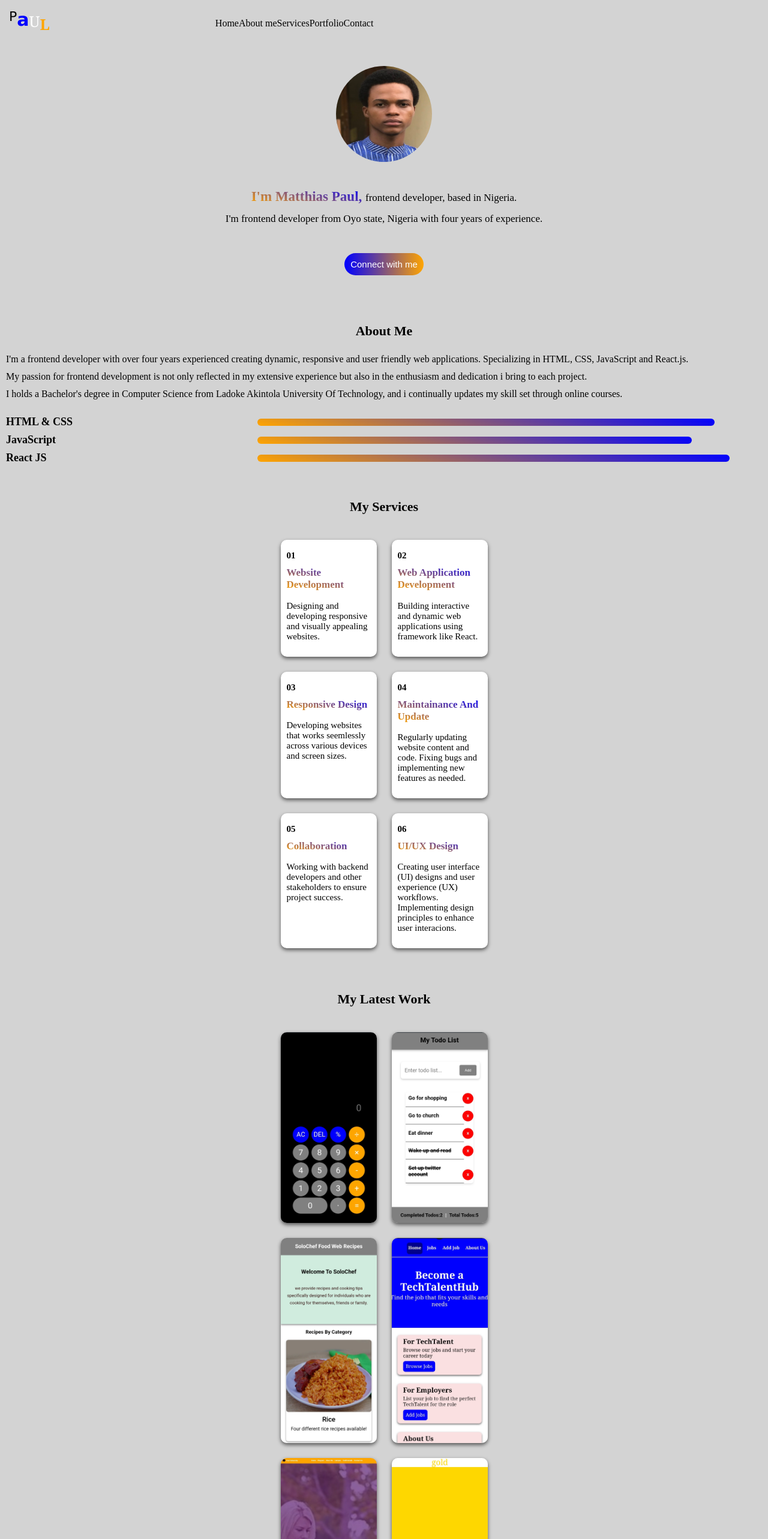
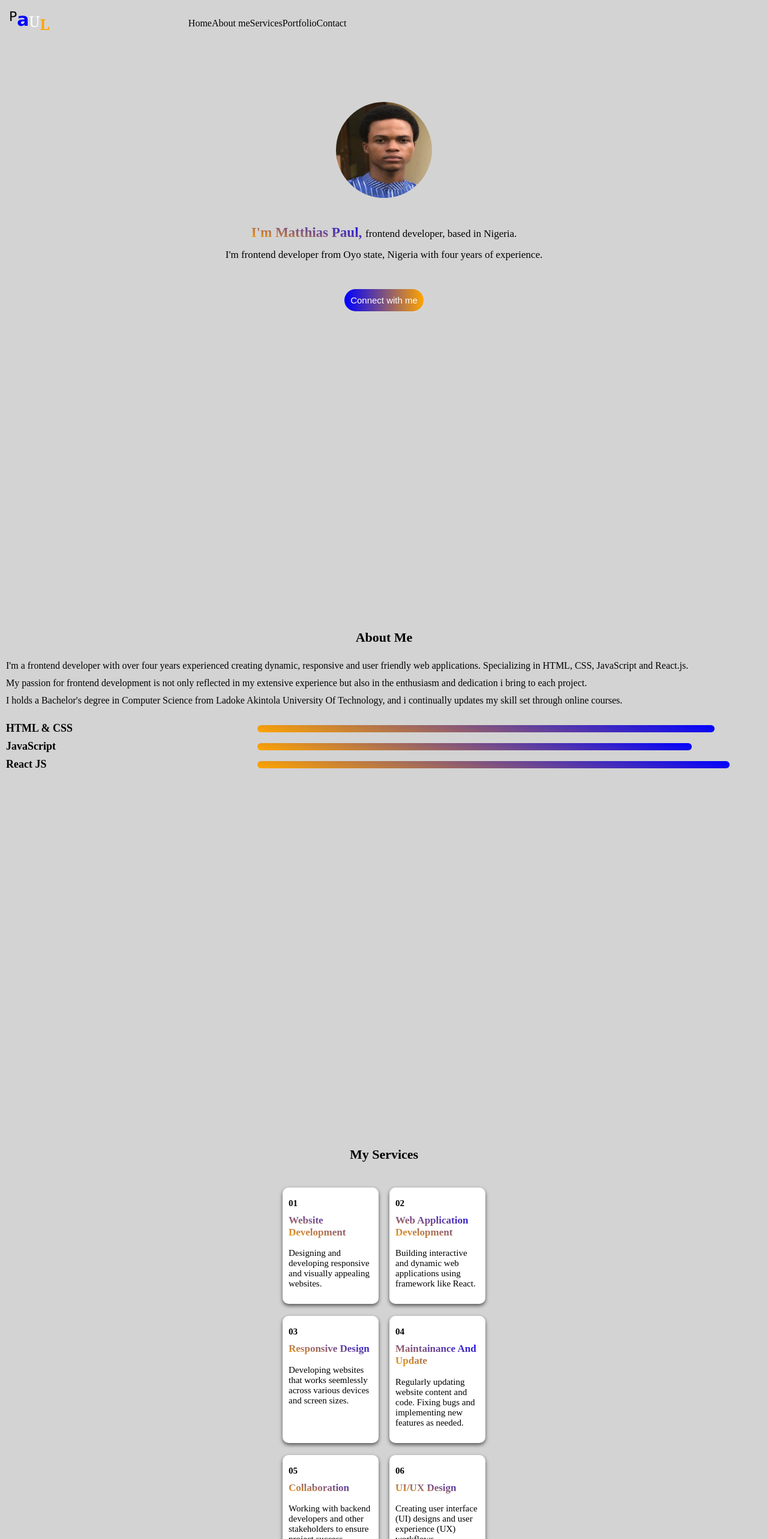
Before and after one commit to Matthias-Paul/Portfolio-, a React (Vite) app: page / in a window 1280 px wide. Shown: the top 2566 px of the page at 60% size. Built offline with nearby package versions, Linux system fonts and the light colour scheme.

Commit message:
i commit

```diff
--- a/src/about.module.css
+++ b/src/about.module.css
@@ -1,5 +1,7 @@
 .about{
     margin-bottom: 40px;
+    margin-top: 0px;
+    min-height:100vh;
 }
 .about h3{
     display: flex;
--- a/src/contact.module.css
+++ b/src/contact.module.css
@@ -1,5 +1,6 @@
 .contact{
     margin-left: 10%;
+    min-height:100vh;
     margin-top: 90px;
 }
 .head{
@@ -82,7 +83,10 @@ font-size:15px;
         margin-bottom:25px;
     }
     .footer p{
-        margin-top:-10px;
+        margin-top:-12px;
+        font-size: 14px;
+        padding-left:5px;
+        padding-right:5px;
     }
     .push{
         padding-top:60px;
--- a/src/header.module.css
+++ b/src/header.module.css
@@ -3,7 +3,6 @@
 display:flex;
 flex-direction: row;
 position:fixed;
-margin:0;
 background-color: lightgray;
 width:100%;
 z-index: 1000;
@@ -41,8 +40,9 @@ z-index: 1000;
         font-family:Cambria, Cochin, Georgia, Times, 'Times New Roman', serif;
     }
     .header{
-        margin-left: 225px;
+        margin-left: 180px;
         padding: 18px;
+
     }
 .menuIcon{
     width:28px;
@@ -59,9 +59,11 @@ z-index: 1000;
     opacity:0.7;
 }
 .right{
-    margin-left:-280px;
     text-align: center;
     margin-top: 10px;
+  margin-left: -340%;
+
+
 }
 
 .list{
--- a/src/hero.module.css
+++ b/src/hero.module.css
@@ -1,8 +1,8 @@
 
 .hero{
 display:block;
-padding-top: 110px;
-
+padding-top: 170px;
+min-height:100vh;
 }
 
 .image img{
--- a/src/project.module.css
+++ b/src/project.module.css
@@ -1,6 +1,7 @@
 .project{
     display:flex;
     justify-content: center;
+    min-height:100vh;
 }
 .project h3{
     display:flex;
@@ -12,8 +13,8 @@
 .grid{
     display:grid;
     grid-template-columns: 160px 160px;
-    row-gap: 25px;
-    column-gap: 25px;
+    row-gap: 18px;
+    column-gap: 18px;
     margin-top: 90px;
     margin-bottom: 50px;
 }
--- a/src/service.module.css
+++ b/src/service.module.css
@@ -1,6 +1,7 @@
 .service{
 display:flex;
 justify-content: center;
+min-height:100vh;
 }
 .service h3{
 text-align:center;
@@ -11,8 +12,8 @@ font-weight: bold;
 .render{
     display:grid;
     grid-template-columns: 160px 160px;
-    row-gap: 25px;
-    column-gap: 25px;
+    row-gap: 20px;
+    column-gap: 18px;
     margin-top: 90px;
     margin-bottom: 50px;
 }
```
